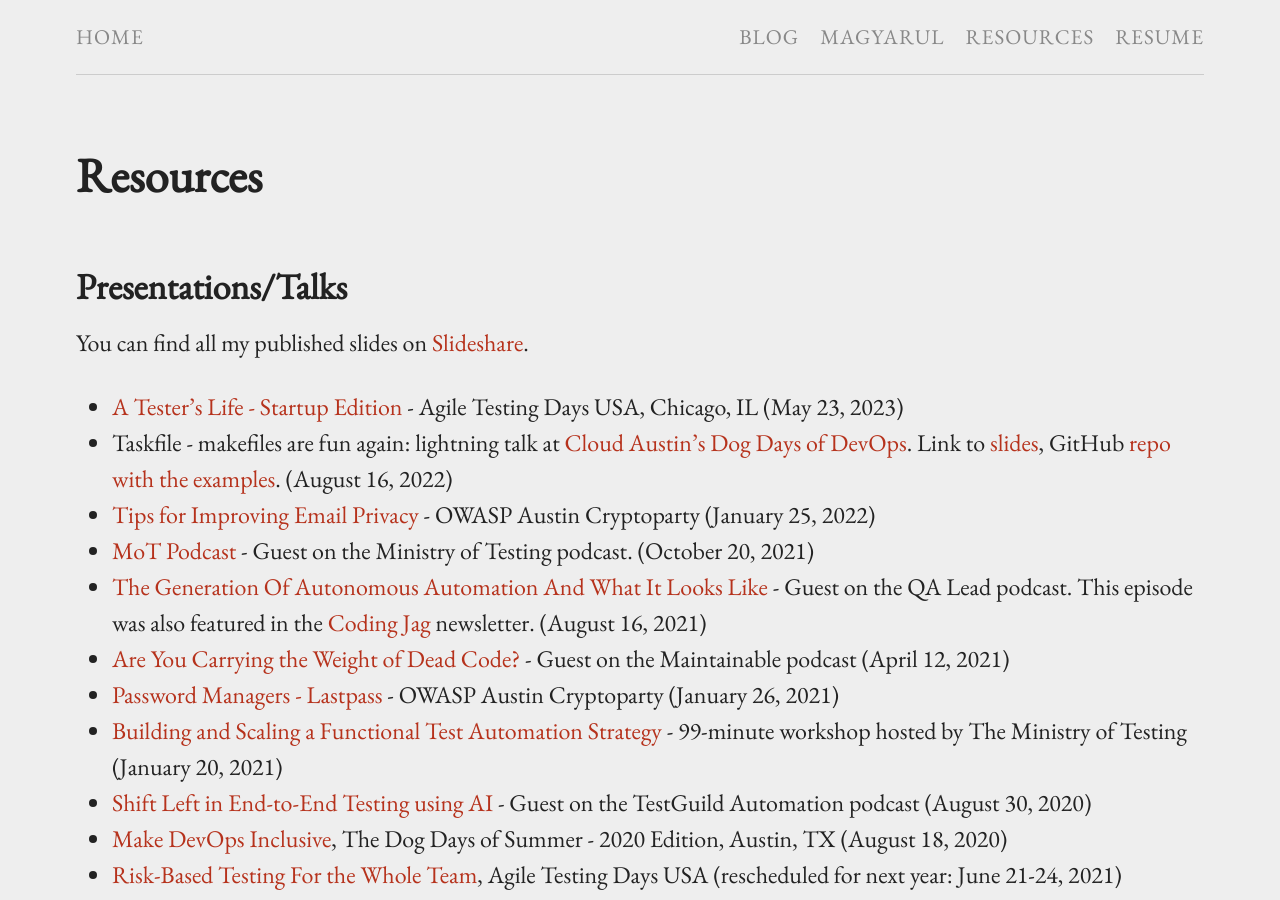
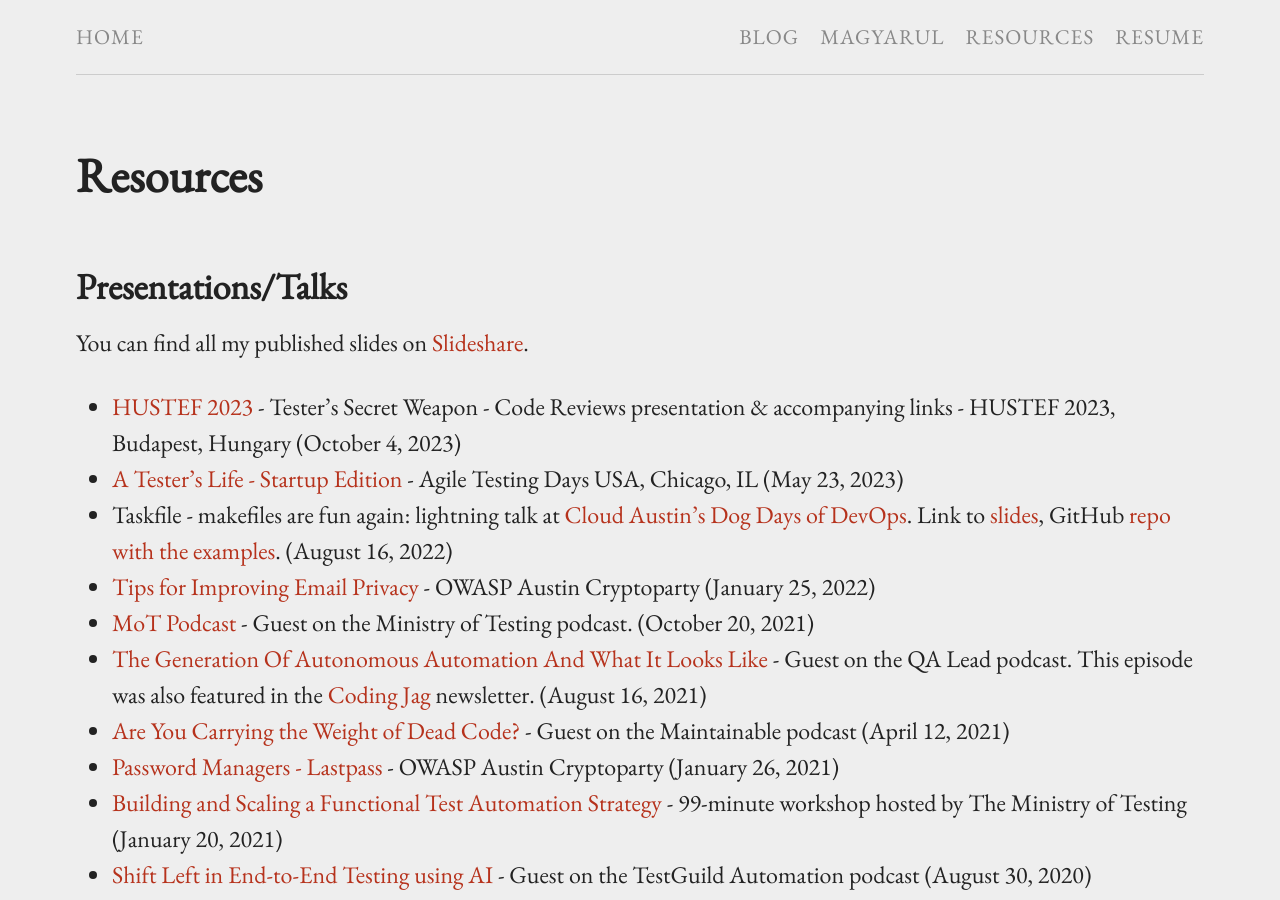
Before and after one commit to bertold/bertold.kolics.net, a Jekyll site: the page built from pages.md, in a window 1280 px wide and 900 px high. Built offline with Jekyll 4.4.1, drawn with Linux system fonts in a browser that asks for light colours.

Commit message:
Added HUSTEF slides/resources

```diff
--- a/pages.md
+++ b/pages.md
@@ -7,6 +7,7 @@ permalink: /pages/
 
 You can find all my published slides on [Slideshare](https://www.slideshare.net/BertoldKolics/).
 
+* [HUSTEF 2023](https://bertold.kolics.net/pages/hustef2023.html) - Tester's Secret Weapon - Code Reviews presentation & accompanying links - HUSTEF 2023, Budapest, Hungary (October 4, 2023)
 * [A Tester's Life - Startup Edition](https://bertold.github.io/atd2023-atesterslife.pdf) - Agile Testing Days USA, Chicago, IL (May 23, 2023)
 * Taskfile - makefiles are fun again: lightning talk at [Cloud Austin's Dog Days of DevOps](https://www.meetup.com/CloudAustin/events/pljpfrydclbvb/). Link to [slides](https://github.com/bertold/task-demo/blob/main/slides.pdf), GitHub [repo with the examples](https://github.com/bertold/task-demo/). (August 16, 2022)
 * [Tips for Improving Email Privacy](https://www.slideshare.net/BertoldKolics/email-privacy) - OWASP Austin Cryptoparty (January 25, 2022)
```
Also changed, not shown: pages/hustef2023.md (+1 -0 lines).
